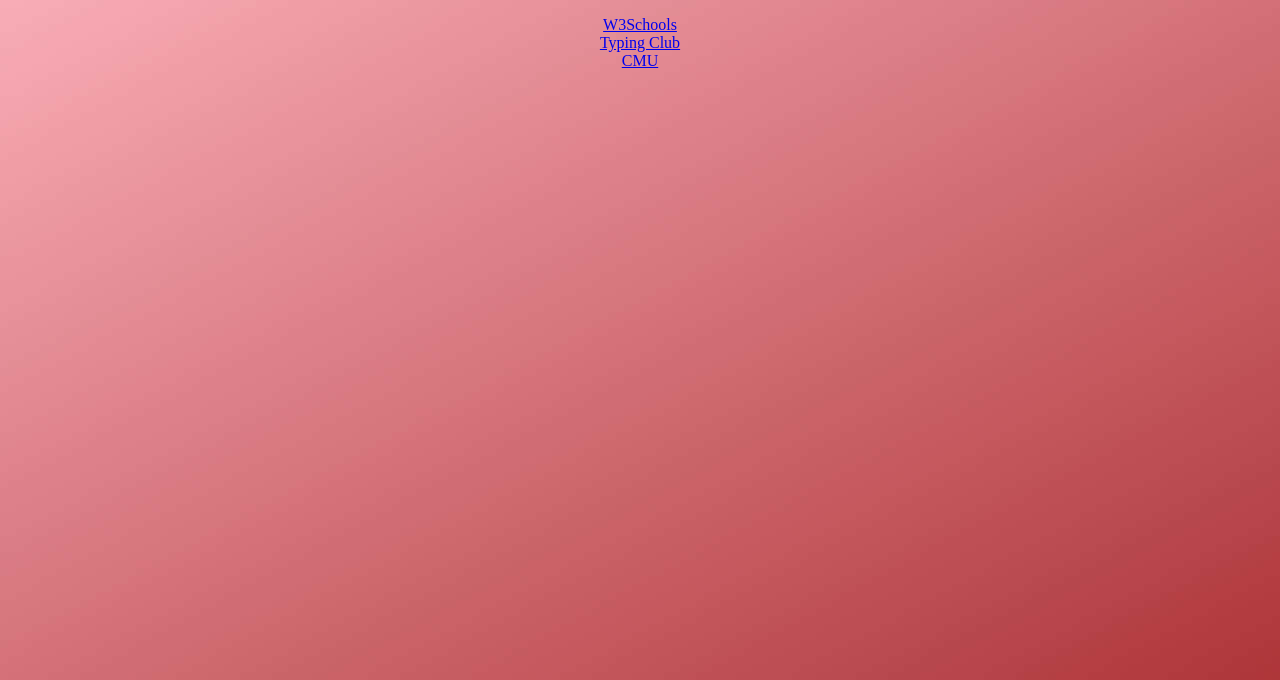
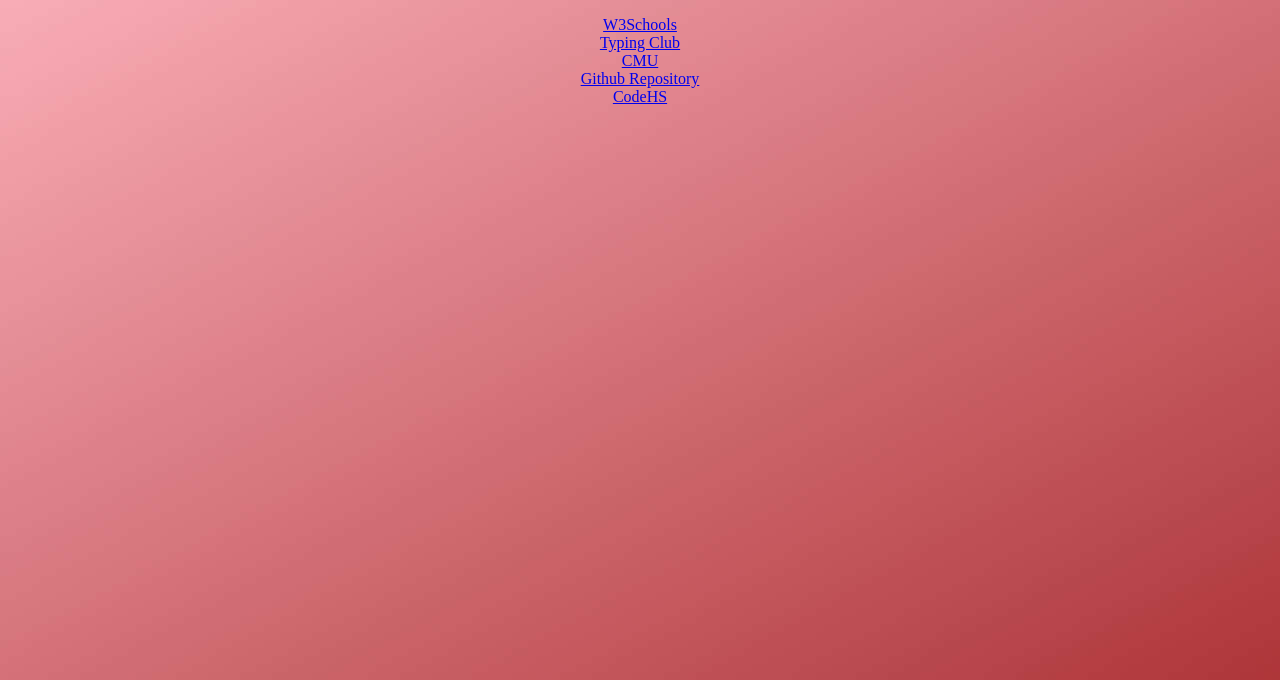
Before and after one commit to ASH-ICS/rst-portfolio-websites-Anthonywang2, a plain HTML site: page bookmarks.html in a window 1280 px wide. Shown: the part 120-800 px from the top of the page. Drawn offline with Linux system fonts and the light colour scheme.

Commit message:
added bookmarks

```diff
--- a/bookmarks.html
+++ b/bookmarks.html
@@ -87,7 +87,11 @@
     <br>
     <a href="https://all-saints-hs.typingclub.com/sportal/">Typing Club</a>
     <br>
-     <a href="https://academy.cs.cmu.edu/course/cs0-21">CMU</a>
+    <a href="https://academy.cs.cmu.edu/course/cs0-21">CMU</a>
+    <br>
+    <a href="https://github.com/ASH-ICS/rst-portfolio-websites-Anthonywang2">Github Repository</a>
+    <br>
+    <a href="https://codehs.com/student/4853350/section/490864/assignments">CodeHS</a>
     <br>
   </center>
 </head>
```
